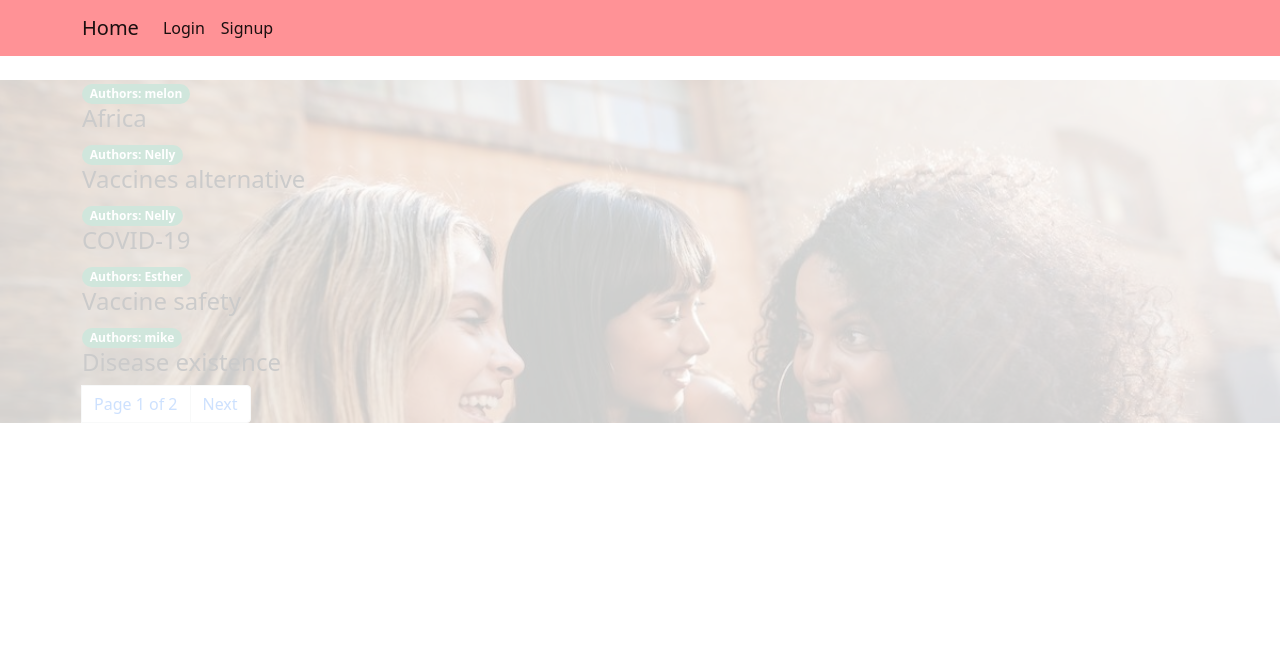
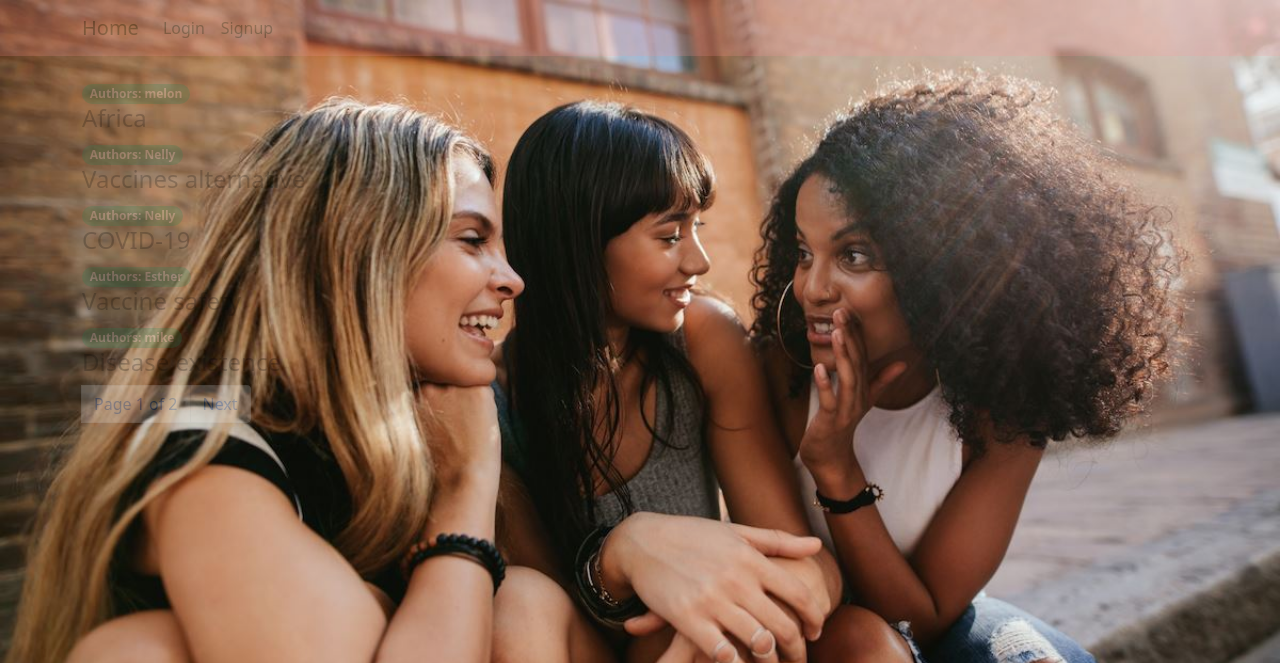
Before and after one commit to Nelly-ux10/Django-Finalprojec-App, a Django app: page /ashiriblogapp/articles/ in a window 1280 px wide. Shown: the top 663 px of the page. Run offline with Django 4.2, Linux system fonts and the light colour scheme; data comes from the database, SQL or seed files in the repository.

Commit message:
modified artcle

```diff
--- a/ashiriblogapp/templates/ashiriblogapp/articles.html
+++ b/ashiriblogapp/templates/ashiriblogapp/articles.html
@@ -18,7 +18,7 @@
 				color: rgb(183, 69, 151);
 
 		}
-		#img{
+		body{
 			background: url("{% static 'ashiriblogapp/images/people.jpg' %}");
 			background-repeat: no-repeat;
 			background-size: 100%;
@@ -26,7 +26,11 @@
 			height: 100%;
 			opacity: 0.2;
 		}
+	.container mt-4{
+		font-weight: bold;
 
+
+		}
 
 	</style>
 
@@ -34,7 +38,7 @@
 {% endblock %}
 
 {% block body %}
-	<section id="img">
+
 
 		<div class="container mt-4">
 				{% for blog in article_list %}
@@ -46,6 +50,6 @@
 
 				{% include 'ashiriblogapp/pagination.html' with page=article_list %}
 			</div>
-	</section>
+
 
 {% endblock %}
```
